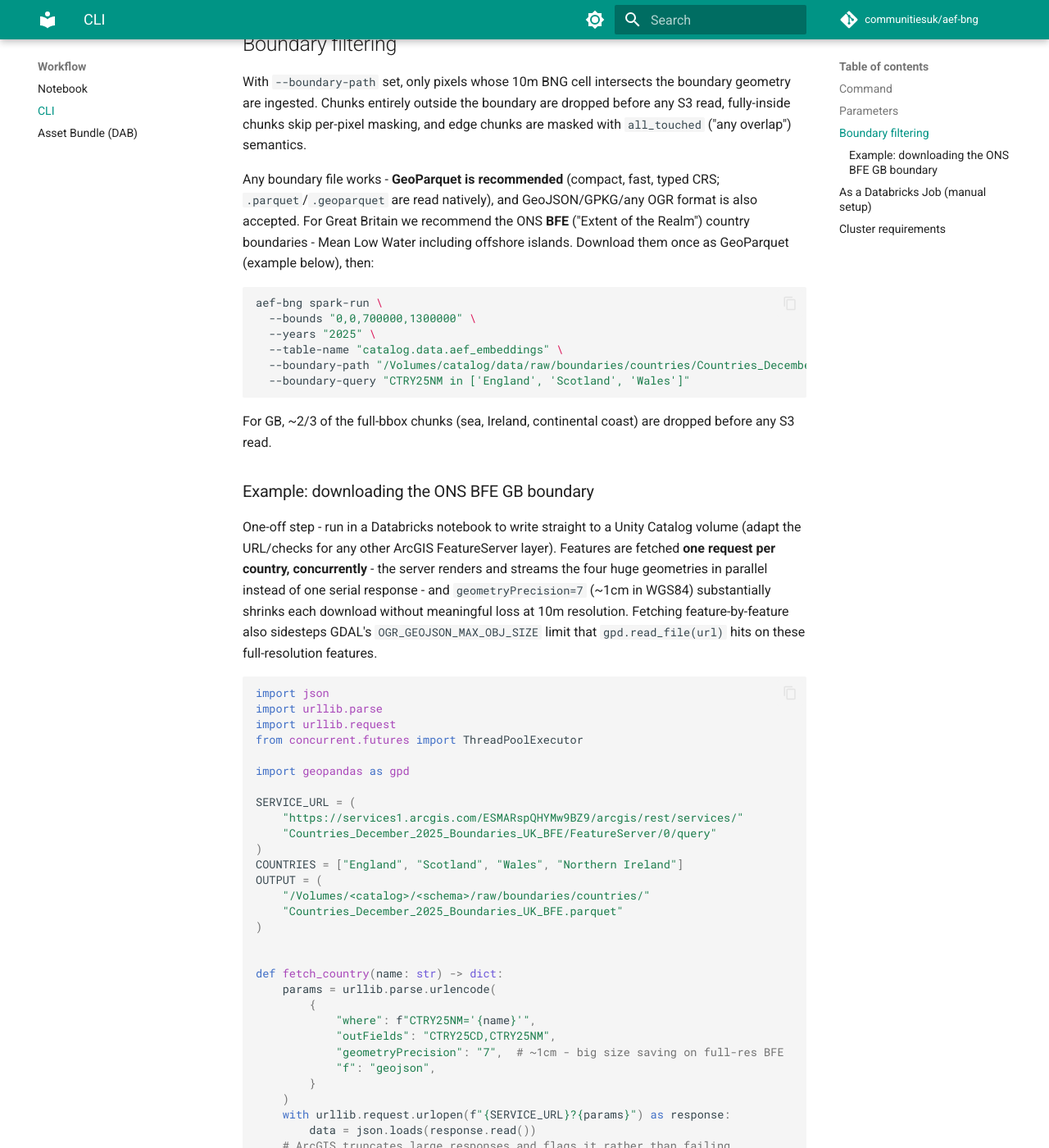
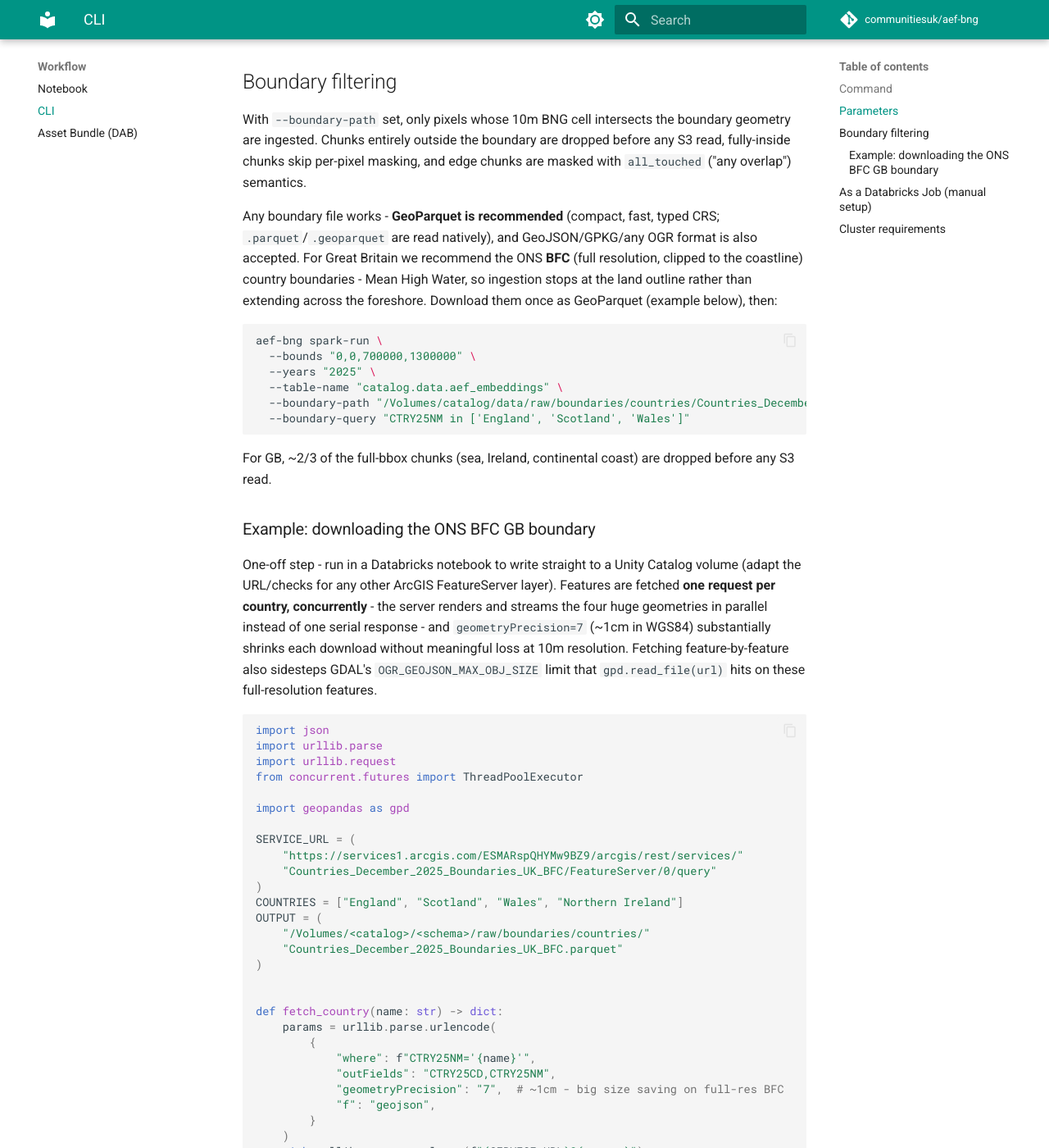
Before and after one commit to communitiesuk/aef-bng, an MkDocs documentation site: the page built from docs/workflow/cli.md, in a window 1280 px wide and 1400 px high, scrolled down 1148 px. Shown: the whole window at 82% size. Built offline with MkDocs 1.6.1 and Material for MkDocs 9.7.7, drawn with Linux system fonts in a browser that asks for light colours; comment, search, counter and statistics services are not loaded; some of the changed text lies outside the part shown.

Commit message:
docs: recommend BFC coastline boundary and serverless chunk sizing

````diff
--- a/docs/workflow/cli.md
+++ b/docs/workflow/cli.md
@@ -11,7 +11,7 @@
   --years "2024,2025" \
   --table-name "catalog.data.aef_embeddings" \
   --resampling "nearest" \
-  --boundary-path "/Volumes/catalog/data/raw/boundaries/countries/Countries_December_2025_Boundaries_UK_BFE.parquet" \
+  --boundary-path "/Volumes/catalog/data/raw/boundaries/countries/Countries_December_2025_Boundaries_UK_BFC.parquet" \
   --boundary-query "CTRY25NM in ['England', 'Scotland', 'Wales']"
 ```
 
@@ -26,9 +26,10 @@
 | `--years` | Years to process, comma-separated | `"2024,2025"` |
 | `--table-name` | Unity Catalog three-level name | `` "catalog.schema.table" `` |
 | `--resampling` | Reprojection resampling method | `"nearest"` (default) |
-| `--boundary-path` | Boundary file spatially filtering ingestion (empty = off) | `"/Volumes/.../UK_BFE.parquet"` |
+| `--boundary-path` | Boundary file spatially filtering ingestion (empty = off) | `"/Volumes/.../UK_BFC.parquet"` |
 | `--boundary-query` | Attribute filter on the boundary file | `"CTRY25NM in ['England', 'Scotland', 'Wales']"` |
 | `--boundary-buffer-m` | Outward buffer on the boundary, metres | `0` (default) |
+| `--chunk-size` | Processing chunk size in metres; `5000` quarters per-task memory for serverless worker caps | `10000` (default) |
 
 ## Boundary filtering
 
@@ -39,8 +40,9 @@
 
 Any boundary file works - **GeoParquet is recommended** (compact, fast, typed CRS;
 `.parquet`/`.geoparquet` are read natively), and GeoJSON/GPKG/any OGR format is
-also accepted. For Great Britain we recommend the ONS **BFE** ("Extent of the
-Realm") country boundaries - Mean Low Water including offshore islands. Download
+also accepted. For Great Britain we recommend the ONS **BFC** (full resolution,
+clipped to the coastline) country boundaries - Mean High Water, so ingestion
+stops at the land outline rather than extending across the foreshore. Download
 them once as GeoParquet (example below), then:
 
 ```bash
@@ -48,14 +50,14 @@
   --bounds "0,0,700000,1300000" \
   --years "2025" \
   --table-name "catalog.data.aef_embeddings" \
-  --boundary-path "/Volumes/catalog/data/raw/boundaries/countries/Countries_December_2025_Boundaries_UK_BFE.parquet" \
+  --boundary-path "/Volumes/catalog/data/raw/boundaries/countries/Countries_December_2025_Boundaries_UK_BFC.parquet" \
   --boundary-query "CTRY25NM in ['England', 'Scotland', 'Wales']"
 ```
 
 For GB, ~2/3 of the full-bbox chunks (sea, Ireland, continental coast) are dropped
 before any S3 read.
 
-### Example: downloading the ONS BFE GB boundary
+### Example: downloading the ONS BFC GB boundary
 
 One-off step - run in a Databricks notebook to write straight to a Unity Catalog
 volume (adapt the URL/checks for any other ArcGIS FeatureServer layer). Features
@@ -76,12 +78,12 @@
 
 SERVICE_URL = (
     "https://services1.arcgis.com/ESMARspQHYMw9BZ9/arcgis/rest/services/"
-    "Countries_December_2025_Boundaries_UK_BFE/FeatureServer/0/query"
+    "Countries_December_2025_Boundaries_UK_BFC/FeatureServer/0/query"
 )
 COUNTRIES = ["England", "Scotland", "Wales", "Northern Ireland"]
 OUTPUT = (
     "/Volumes/<catalog>/<schema>/raw/boundaries/countries/"
-    "Countries_December_2025_Boundaries_UK_BFE.parquet"
+    "Countries_December_2025_Boundaries_UK_BFC.parquet"
 )
 
 
@@ -90,7 +92,7 @@
         {
             "where": f"CTRY25NM='{name}'",
             "outFields": "CTRY25CD,CTRY25NM",
-            "geometryPrecision": "7",  # ~1cm - big size saving on full-res BFE
+            "geometryPrecision": "7",  # ~1cm - big size saving on full-res BFC
             "f": "geojson",
         }
     )
@@ -108,11 +110,11 @@
 gdf = gpd.GeoDataFrame.from_features(features, crs="EPSG:4326")
 gdf.to_parquet(OUTPUT)
 
-# Sanity check: dissolved England+Scotland+Wales BFE area should slightly
-# exceed the 228,900 km2 clipped land area (adds intertidal foreshore).
+# Sanity check: dissolved England+Scotland+Wales BFC area should closely
+# match the ~228,900 km2 GB land area (BFC clips to the coastline at MHW).
 gb = gdf[gdf["CTRY25NM"].isin(["England", "Scotland", "Wales"])].to_crs("EPSG:27700")
 area_km2 = gb.geometry.union_all().area / 1e6
-assert 228_900 < area_km2 < 250_000, f"implausible GB area: {area_km2:,.0f} km2"
+assert 225_000 < area_km2 < 235_000, f"implausible GB area: {area_km2:,.0f} km2"
 ```
 
 ## As a Databricks Job (manual setup)
@@ -136,7 +138,7 @@
      "--bounds", "0,0,700000,1300000",
      "--years", "2025",
      "--table-name", "`catalog`.schema.table",
-     "--boundary-path", "/Volumes/catalog/schema/raw/boundaries/countries/Countries_December_2025_Boundaries_UK_BFE.parquet",
+     "--boundary-path", "/Volumes/catalog/schema/raw/boundaries/countries/Countries_December_2025_Boundaries_UK_BFC.parquet",
      "--boundary-query", "CTRY25NM in ['England', 'Scotland', 'Wales']"]
     ```
 
````
Also changed, not shown: README.md (+5 -5 lines), docs/workflow/dab.md (+10 -5 lines), docs/workflow/notebook.md (+6 -4 lines).
